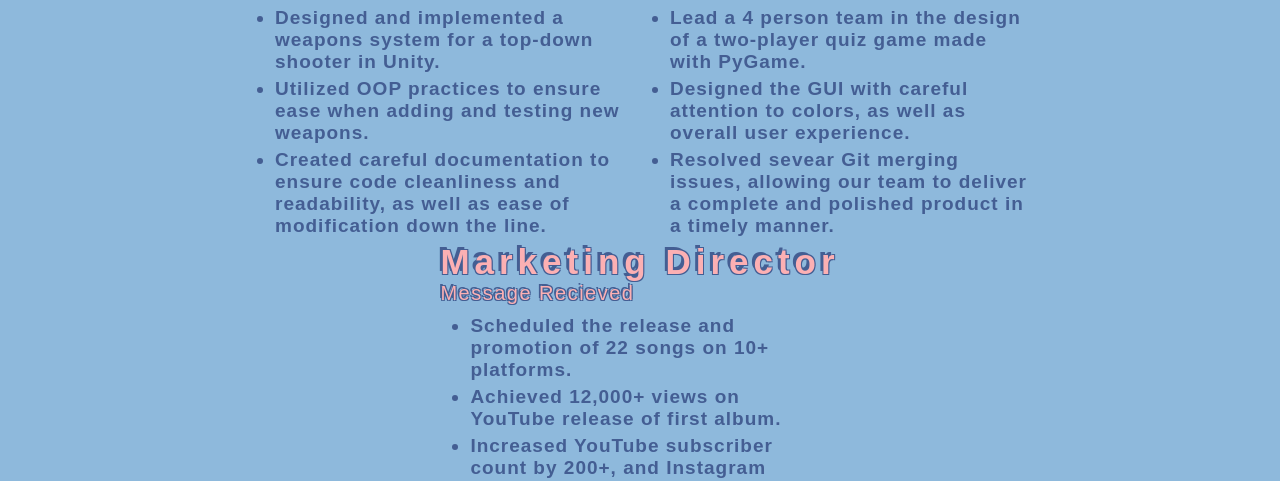
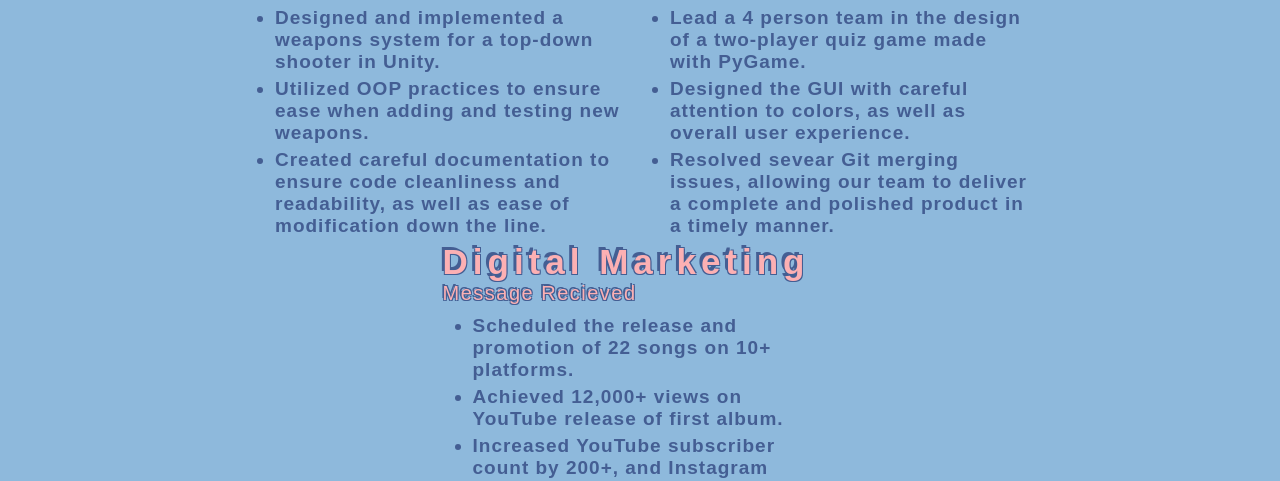
Before and after one commit to cheesebricked/personal-website, a plain HTML site: page index.html in a window 1280 px wide. Shown: the part 599-1080 px from the top of the page. Drawn offline with Linux system fonts and the light colour scheme.

Commit message:
updated resume

```diff
--- a/index.html
+++ b/index.html
@@ -74,7 +74,7 @@
             </div>
 
             <div class="item">
-              <h1>Marketing Director</a></h1>
+              <h1>Digital Marketing</a></h1>
               <p class="subhead">Message Recieved</p>
               <ul>
                 <li>Scheduled the release and promotion of 22 songs on 10+ platforms.</li>
```
Also changed, not shown: 1 other file.
